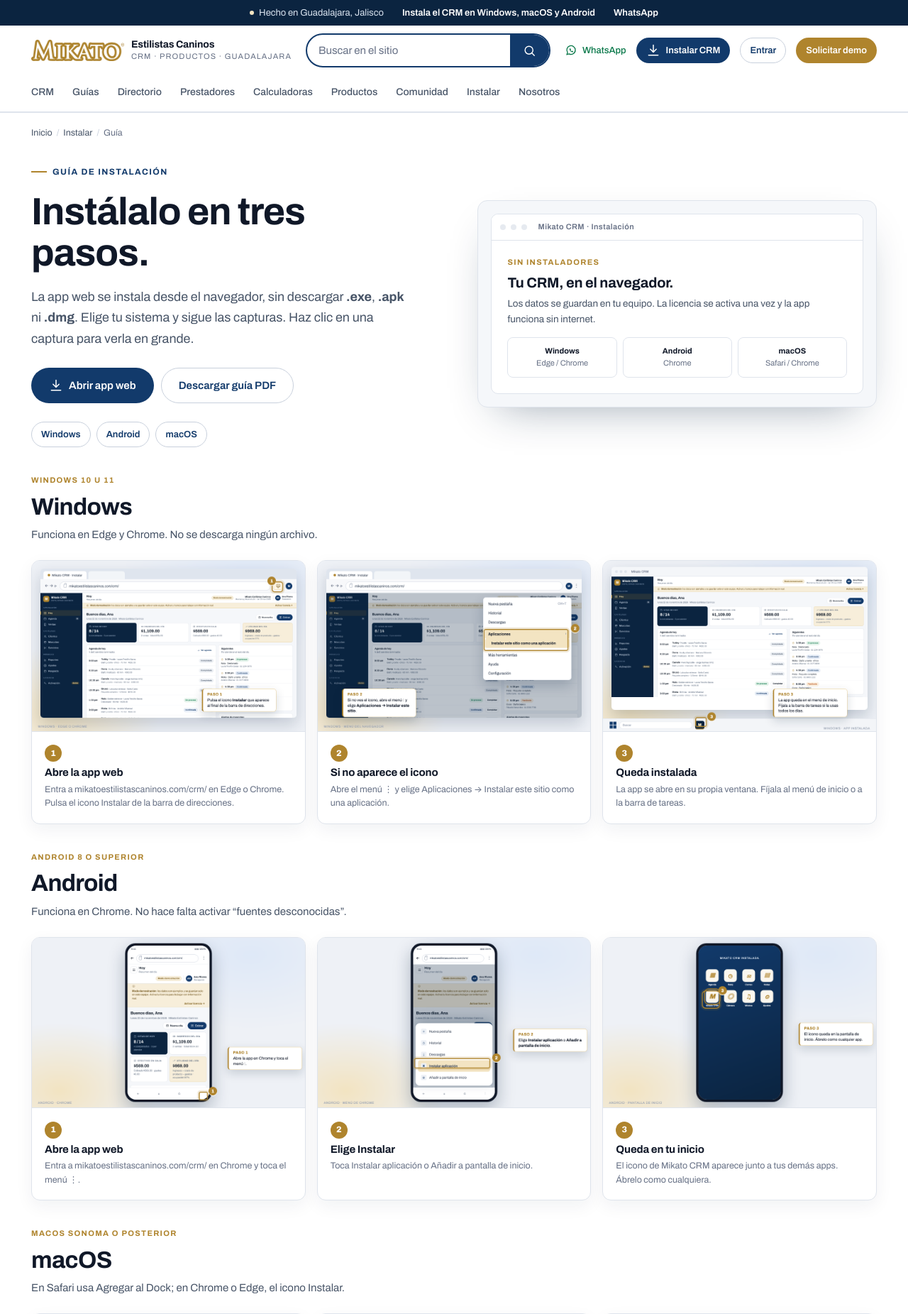
After one commit to Mikato8/New-Est-ticas-Caninas, a PHP site: page /instalar in a window 1280 px wide. The commit adds this page. Shown: the top 1851 px of the page at 71% size. Run offline with PHP 8.4, Linux system fonts and the light colour scheme.

Commit message:
Guía visual de instalación con capturas
- Nueva ruta /instalar con 9 capturas paso a paso para Windows, Android y macOS.
- PDF de 6 páginas descargable.
- Enlaces desde /descargar, portada y pie.
- Capturas ampliables en la web.

```diff
--- a/app/Controllers/HomeController.php
+++ b/app/Controllers/HomeController.php
@@ -58,6 +58,14 @@ final class HomeController
             'titulo' => 'Instalar el CRM para estéticas caninas',
             'descripcion' => 'Instala Mikato CRM como app web en Windows, macOS o Android. Tus datos se guardan en tu equipo, la licencia se activa con una clave y solo Mikato publica actualizaciones.',
             'whatsapp' => whatsapp_link(),
+        ]));
+    }
+
+    public function instalar(Request $peticion): Response
+    {
+        return Response::html(view('paginas/instalar', [
+            'titulo' => 'Guía para instalar Mikato CRM',
+            'descripcion' => 'Capturas y pasos para instalar Mikato CRM como app web en Windows, Android y macOS, sin descargar instaladores.',
         ]));
     }
 
--- a/app/Controllers/PaginasController.php
+++ b/app/Controllers/PaginasController.php
@@ -249,6 +249,7 @@ final class PaginasController
             ['loc' => '/servicios', 'prioridad' => '0.9'],
             ['loc' => '/prestadores', 'prioridad' => '0.8'],
             ['loc' => '/descargar', 'prioridad' => '0.9'],
+            ['loc' => '/instalar', 'prioridad' => '0.8'],
             ['loc' => '/productos', 'prioridad' => '0.8'],
             ['loc' => '/guias', 'prioridad' => '0.9'],
             ['loc' => '/comunidad', 'prioridad' => '0.8'],
--- a/routes/web.php
+++ b/routes/web.php
@@ -45,6 +45,7 @@ return static function (Router $router): void {
     $router->get('/', [HomeController::class, 'index']);
     $router->get('/servicios', [HomeController::class, 'servicios']);
     $router->get('/descargar', [HomeController::class, 'descargar']);
+    $router->get('/instalar', [HomeController::class, 'instalar']);
     $router->get('/productos', [HomeController::class, 'productos']);
     $router->get('/media/tienda/{id}', [MediaController::class, 'tienda']);
     $router->get('/nosotros', [HomeController::class, 'nosotros']);
--- a/views/paginas/home.php
+++ b/views/paginas/home.php
@@ -206,7 +206,7 @@ $negociosHome = array_slice(array_values(array_filter($negocios, static fn (arra
                     <span class="t-sistema__texto"><strong>Android</strong><small>App web · Chrome</small></span>
                     <span class="t-sistema__flecha">Instalar</span>
                 </a>
-                <p style="font-size:12px;color:#9fb3cc;margin:4px 0 0;">Windows, Android y macOS se instalan como <a href="<?= url('/crm/') ?>" style="color:var(--t-oro-claro);">app web, sin avisos ni descargas</a>. No hay instaladores nativos publicados.</p>
+                <p style="font-size:12px;color:#9fb3cc;margin:4px 0 0;">Windows, Android y macOS se instalan como <a href="<?= url('/crm/') ?>" style="color:var(--t-oro-claro);">app web, sin avisos ni descargas</a>. No hay instaladores nativos publicados. <a href="<?= url('/instalar') ?>" style="color:var(--t-oro-claro);">Guía con capturas</a>.</p>
             </div>
         </div>
     </div>
--- /dev/null
+++ b/views/paginas/instalar.php
@@ -0,0 +1,134 @@
+<?php
+declare(strict_types=1);
+$pasos = [
+    'windows' => [
+        'titulo' => 'Windows 10 u 11',
+        'nota' => 'Funciona en Edge y Chrome. No se descarga ningún archivo.',
+        'pasos' => [
+            ['img' => 'win1', 'titulo' => 'Abre la app web', 'texto' => 'Entra a mikatoestilistascaninos.com/crm/ en Edge o Chrome. Pulsa el icono Instalar de la barra de direcciones.'],
+            ['img' => 'win2', 'titulo' => 'Si no aparece el icono', 'texto' => 'Abre el menú ⋮ y elige Aplicaciones → Instalar este sitio como una aplicación.'],
+            ['img' => 'win3', 'titulo' => 'Queda instalada', 'texto' => 'La app se abre en su propia ventana. Fíjala al menú de inicio o a la barra de tareas.'],
+        ],
+    ],
+    'android' => [
+        'titulo' => 'Android 8 o superior',
+        'nota' => 'Funciona en Chrome. No hace falta activar “fuentes desconocidas”.',
+        'pasos' => [
+            ['img' => 'and1', 'titulo' => 'Abre la app web', 'texto' => 'Entra a mikatoestilistascaninos.com/crm/ en Chrome y toca el menú ⋮.'],
+            ['img' => 'and2', 'titulo' => 'Elige Instalar', 'texto' => 'Toca Instalar aplicación o Añadir a pantalla de inicio.'],
+            ['img' => 'and3', 'titulo' => 'Queda en tu inicio', 'texto' => 'El icono de Mikato CRM aparece junto a tus demás apps. Ábrelo como cualquiera.'],
+        ],
+    ],
+    'macos' => [
+        'titulo' => 'macOS Sonoma o posterior',
+        'nota' => 'En Safari usa Agregar al Dock; en Chrome o Edge, el icono Instalar.',
+        'pasos' => [
+            ['img' => 'mac1', 'titulo' => 'Abre la app web', 'texto' => 'Entra a mikatoestilistascaninos.com/crm/ en Safari, Chrome o Edge.'],
+            ['img' => 'mac2', 'titulo' => 'Agrega al Dock', 'texto' => 'En Safari: menú Archivo → Agregar al Dock. En Chrome o Edge: icono Instalar de la barra de direcciones.'],
+            ['img' => 'mac3', 'titulo' => 'Queda en el Dock', 'texto' => 'Haz clic en el icono de Mikato CRM del Dock. La app abre en su propia ventana.'],
+        ],
+    ],
+];
+?>
+<div class="contenedor">
+    <nav class="migas" aria-label="Ruta"><a href="<?= url('/') ?>">Inicio</a><span>/</span><a href="<?= url('/descargar') ?>">Instalar</a><span>/</span>Guía</nav>
+</div>
+
+<section class="t-portada" style="padding-bottom:0;">
+    <div class="contenedor">
+        <div class="t-portada__rejilla">
+            <div>
+                <span class="t-eyebrow">Guía de instalación</span>
+                <h1>Instálalo en tres pasos.</h1>
+                <p class="t-portada__lead">La app web se instala desde el navegador, sin descargar <strong>.exe</strong>, <strong>.apk</strong> ni <strong>.dmg</strong>. Elige tu sistema y sigue las capturas. Haz clic en una captura para verla en grande.</p>
+                <div class="t-portada__acciones">
+                    <a class="t-btn t-btn--azul t-btn--grande" href="<?= url('/crm/') ?>" target="_blank" rel="noopener"><?= icono('descargar') ?> Abrir app web</a>
+                    <a class="t-btn t-btn--linea t-btn--grande" href="<?= url('/descargas/formatos/Mikato-Guia-de-instalacion.pdf') ?>" download>Descargar guía PDF</a>
+                </div>
+                <div class="t-instala__sistemas">
+                    <a href="#windows" class="t-btn t-btn--linea t-btn--chico">Windows</a>
+                    <a href="#android" class="t-btn t-btn--linea t-btn--chico">Android</a>
+                    <a href="#macos" class="t-btn t-btn--linea t-btn--chico">macOS</a>
+                </div>
+            </div>
+            <div class="t-app-marco">
+                <div class="t-app">
+                    <div class="t-app__barra">
+                        <span class="t-app__punto"></span><span class="t-app__punto"></span><span class="t-app__punto"></span>
+                        <span class="t-app__titulo">Mikato CRM · Instalación</span>
+                    </div>
+                    <div style="padding:22px;">
+                        <span class="t-kicker">Sin instaladores</span>
+                        <h3 style="margin:0 0 8px;font-size:20px;">Tu CRM, en el navegador.</h3>
+                        <p style="font-size:13.5px;margin:0 0 14px;">Los datos se guardan en tu equipo. La licencia se activa una vez y la app funciona sin internet.</p>
+                        <div style="display:grid;grid-template-columns:1fr 1fr 1fr;gap:8px;font-size:11px;text-align:center;">
+                            <div style="border:1px solid var(--t-linea);border-radius:8px;padding:10px 6px;"><strong>Windows</strong><br><span style="color:var(--t-tinta-3);">Edge / Chrome</span></div>
+                            <div style="border:1px solid var(--t-linea);border-radius:8px;padding:10px 6px;"><strong>Android</strong><br><span style="color:var(--t-tinta-3);">Chrome</span></div>
+                            <div style="border:1px solid var(--t-linea);border-radius:8px;padding:10px 6px;"><strong>macOS</strong><br><span style="color:var(--t-tinta-3);">Safari / Chrome</span></div>
+                        </div>
+                    </div>
+                </div>
+            </div>
+        </div>
+    </div>
+</section>
+
+<?php foreach ($pasos as $clave => $bloque): ?>
+<section class="t-seccion" id="<?= e($clave) ?>" style="padding-block:38px 0;">
+    <div class="contenedor">
+        <div class="t-seccion__cabeza">
+            <div>
+                <span class="t-kicker"><?= e($bloque['titulo']) ?></span>
+                <h2><?= $clave === 'windows' ? 'Windows' : ($clave === 'android' ? 'Android' : 'macOS') ?></h2>
+                <p><?= e($bloque['nota']) ?></p>
+            </div>
+        </div>
+        <div class="t-instala">
+            <?php foreach ($bloque['pasos'] as $i => $paso): ?>
+            <article class="t-instala__paso">
+                <a class="t-instala__zoom" href="<?= url('/assets/img/instalacion/' . $paso['img'] . '.png') ?>" target="_blank" rel="noopener" title="Abrir captura en grande">
+                    <img src="<?= url('/assets/img/instalacion/' . $paso['img'] . '.png') ?>" alt="<?= e($bloque['titulo'] . ': ' . $paso['titulo']) ?>" loading="<?= $i === 0 ? 'eager' : 'lazy' ?>" width="900" height="560">
+                </a>
+                <div class="t-instala__cuerpo">
+                    <span class="t-instala__num"><?= $i + 1 ?></span>
+                    <h3><?= e($paso['titulo']) ?></h3>
+                    <p><?= e($paso['texto']) ?></p>
+                </div>
+            </article>
+            <?php endforeach; ?>
+        </div>
+    </div>
+</section>
+<?php endforeach; ?>
+
+<section class="t-seccion" style="padding-block:38px;">
+    <div class="contenedor">
+        <div class="t-descarga">
+            <div>
+                <span class="t-kicker" style="color:var(--t-oro-claro);">Antes de empezar</span>
+                <h2>Datos, licencia y respaldo.</h2>
+                <p>La app web guarda la base en IndexedDB de este navegador. Si cambias de equipo o borras los datos del navegador, necesitas tu respaldo.</p>
+                <ul class="t-descarga__puntos">
+                    <li>Activa la licencia con la clave que te entregó Mikato.</li>
+                    <li>Exporta un respaldo desde Ajustes → Respaldo.</li>
+                    <li>Funciona sin internet después de la primera carga.</li>
+                </ul>
+                <p class="t-descarga__nota">¿No tienes clave? <a href="<?= url('/contacto') ?>">Pídela aquí</a>.</p>
+            </div>
+            <div class="t-sistemas">
+                <div class="t-sistema" style="cursor:default;">
+                    <span class="t-sistema__icono"><?= icono('escudo') ?></span>
+                    <span class="t-sistema__texto"><strong>Sin avisos del sistema</strong><small>No hay instalador que antivirus o Gatekeeper puedan bloquear.</small></span>
+                </div>
+                <div class="t-sistema" style="cursor:default;">
+                    <span class="t-sistema__icono"><?= icono('caja') ?></span>
+                    <span class="t-sistema__texto"><strong>Respaldo portable</strong><small>Exporta e importa tu base cuando cambies de equipo.</small></span>
+                </div>
+                <div class="t-sistema" style="cursor:default;">
+                    <span class="t-sistema__icono"><?= icono('reloj') ?></span>
+                    <span class="t-sistema__texto"><strong>Actualizaciones automáticas</strong><small>La app se actualiza cuando Mikato publica una versión.</small></span>
+                </div>
+            </div>
+        </div>
+    </div>
+</section>
--- a/views/partials/pie.php
+++ b/views/partials/pie.php
@@ -14,6 +14,7 @@ $whatsapp = whatsapp_link();
                 <h3>CRM</h3>
                 <ul>
                     <li><a href="<?= url('/descargar') ?>">Instalar el CRM</a></li>
+                    <li><a href="<?= url('/instalar') ?>">Guía de instalación</a></li>
                     <li><a href="<?= url('/crm/') ?>">Abrir app web</a></li>
                     <li><a href="<?= url('/servicios') ?>">Servicios y precios</a></li>
                     <li><a href="<?= url('/agenda') ?>">Demo de agenda</a></li>
```
Also changed, not shown: formatos/guia-instalacion.html (added, +171 -0 lines), views/paginas/descargar.php (+5 -2 lines), formatos/README.md, public/assets/css/tienda.css, public/assets/img/instalacion/and1.png (added), public/assets/img/instalacion/and2.png (added), public/assets/img/instalacion/and3.png (added), public/assets/img/instalacion/mac1.png (added), public/assets/img/instalacion/mac2.png (added), public/assets/img/instalacion/mac3.png (added), public/assets/img/instalacion/win1.png (added), public/assets/img/instalacion/win2.png (added), public/assets/img/instalacion/win3.png (added), 1 other file.
